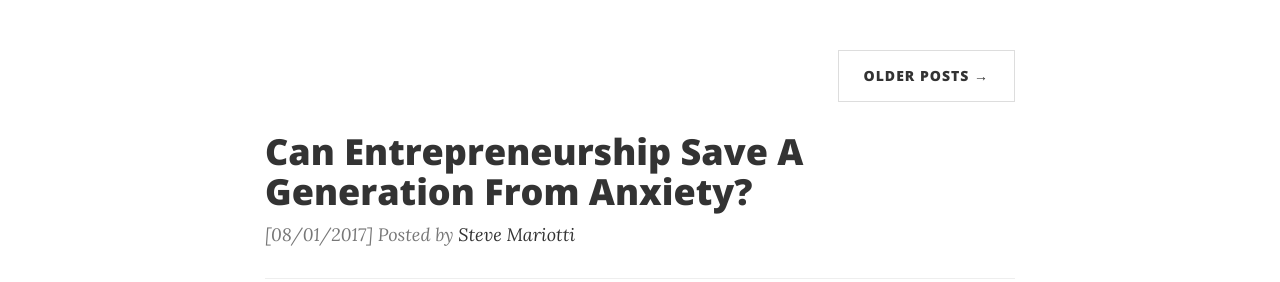
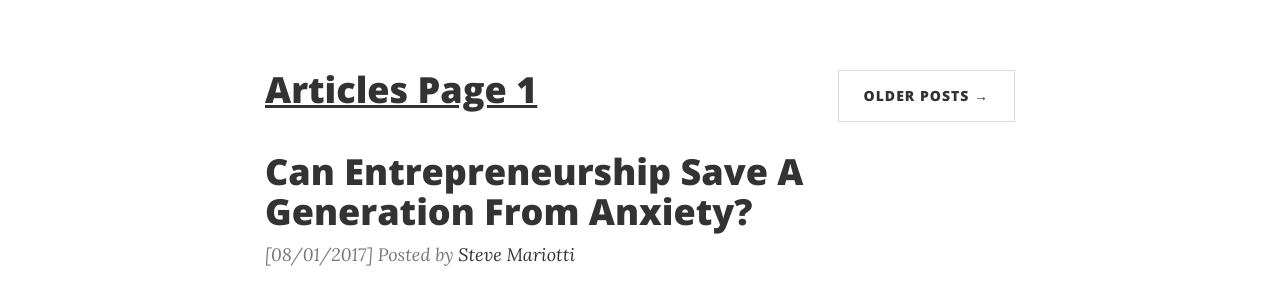
Before and after one commit to JenCodetc/steve-mariotti, a website: page post.html in a window 1280 px wide. Shown: the part 521-803 px from the top of the page. Drawn offline with nearby package versions, Linux system fonts and the light colour scheme.

Commit message:
minor tweaks

```diff
--- a/post.html
+++ b/post.html
@@ -89,9 +89,13 @@
             <div class="col-lg-8 col-lg-offset-2 col-md-10 col-md-offset-1">
 
                 <ul class="pager">
+
                     <li class="next">
                         <a href="post2.html#jt2">Older Posts &rarr;</a>
                     </li>
+                    <u><h1 align=left font-size:xx-large>
+                        Articles Page 1
+                    </h1></u>
                 </ul>
 
                 <!--
```
Also changed, not shown: favicon.ico (added).
